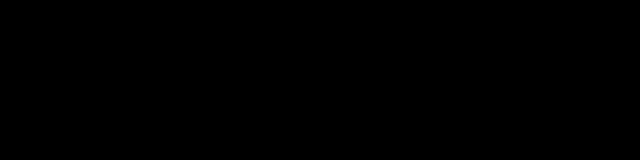
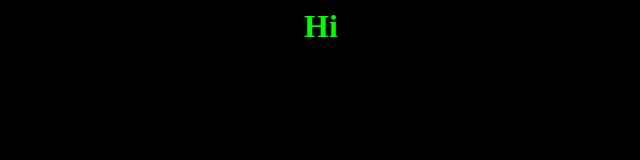
Before and after one commit to kodirovsshik/kodirovsshik.github.io, a plain HTML site: page index.html in a window 1280 px wide. Shown: the full height of the page, 319-959 px from the left. Drawn offline with Linux system fonts and the light colour scheme.

Commit message:
Update index.html

```diff
--- a/index.html
+++ b/index.html
@@ -1,7 +1,7 @@
 <html>
 
 <body bgcolor="black">
-	<h1 align="center">Hi</h1>
+	<h1 style="color:00FF00;" align="center">Hi</h1>
 </body>
 
 </html>
```
